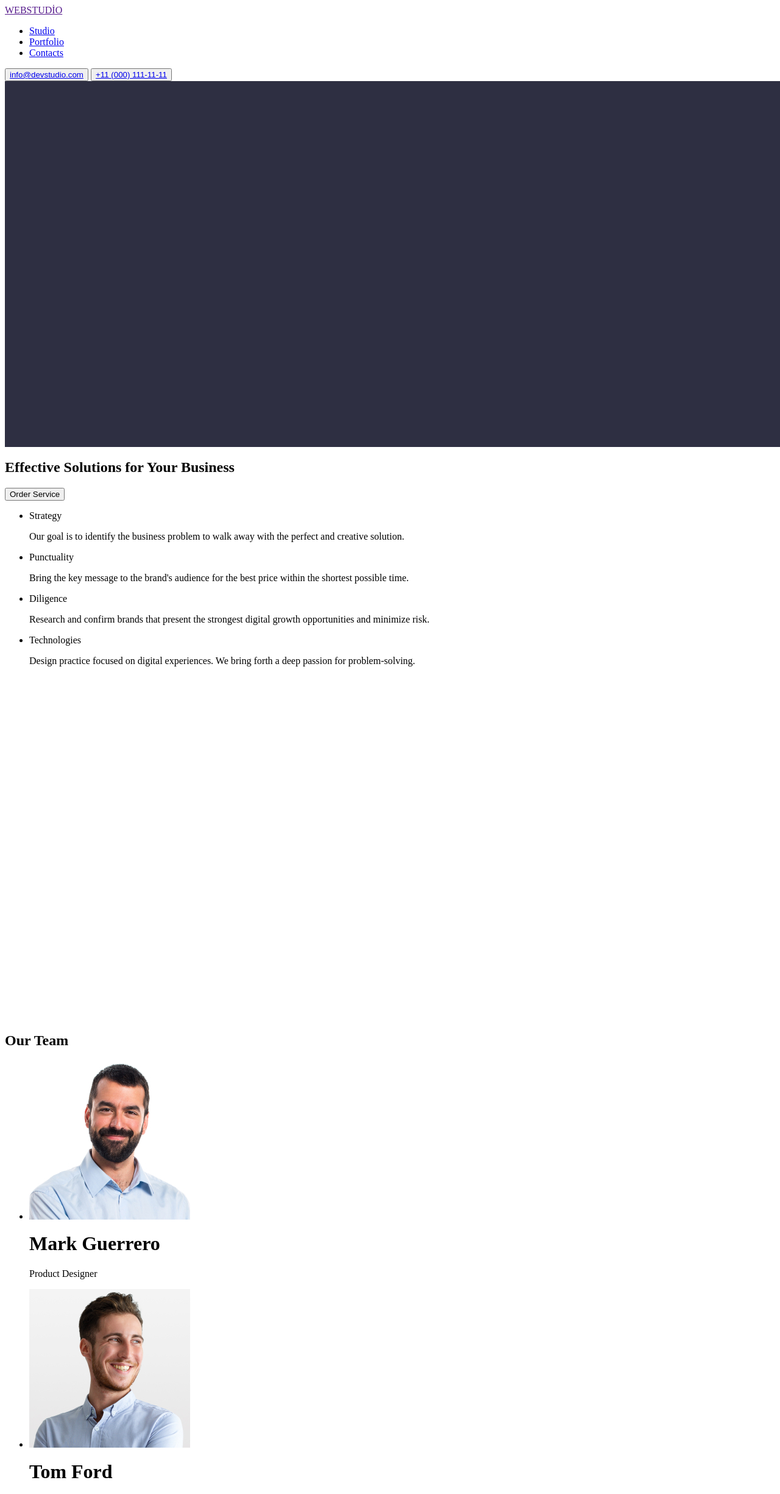
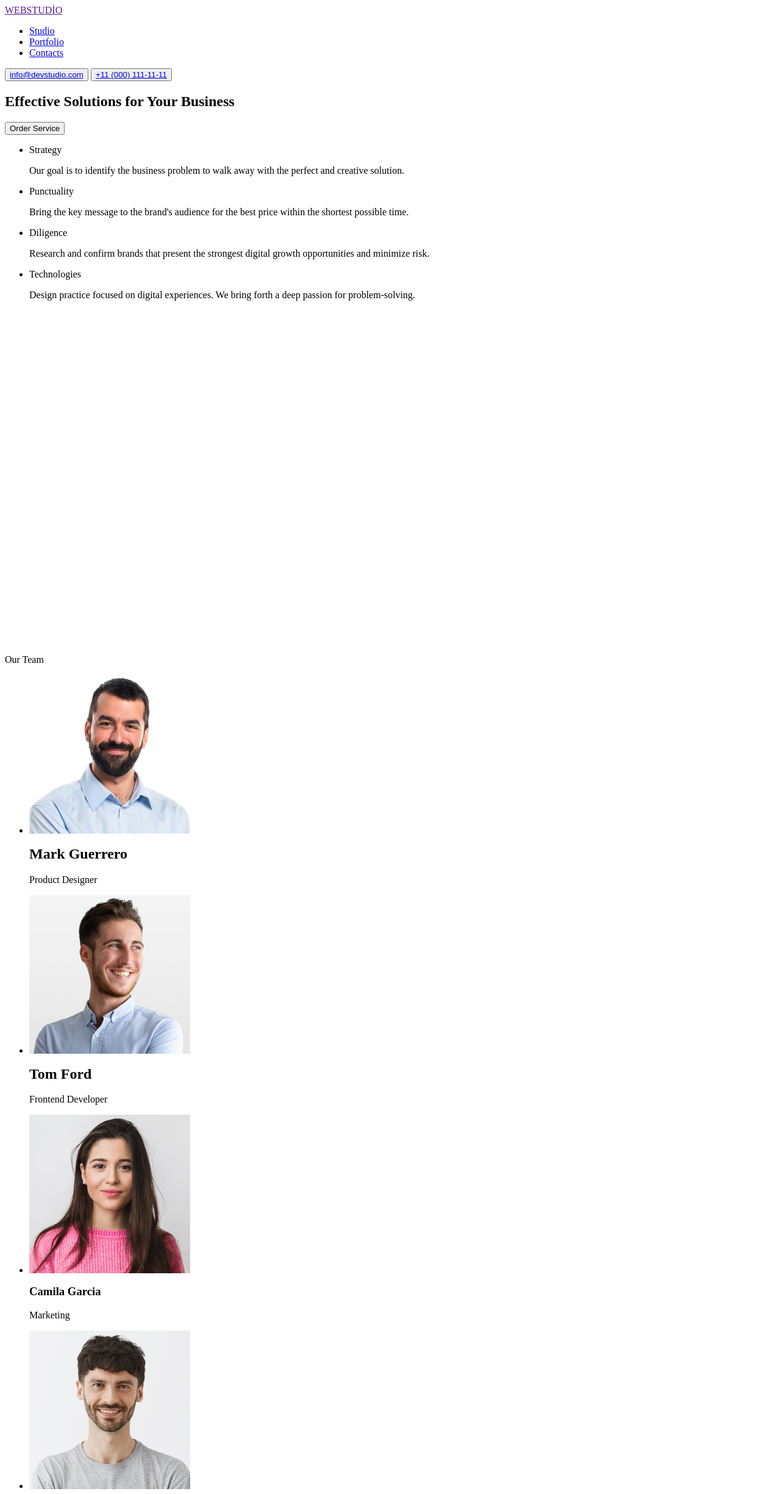
Before and after one commit to beatifultango/1.--dev, a plain HTML site: page index.html in a window 1280 px wide. Shown: the top 2450 px of the page at 61% size. Drawn offline with Linux system fonts and the light colour scheme.

Commit message:
after 1st feedback

```diff
--- a/index.html
+++ b/index.html
@@ -21,18 +21,12 @@
         </ul>
       </nav>
       <div name="Contacts">
-        <button><a href="#">info@devstudio.com</a></button>
-        <button><a href="#">+11 (000) 111-11-11</a></button>
+        <button><a href="mailto:someone@example.com">info@devstudio.com</a></button>
+        <button><a href="tel:+11 (000) 111-11-11">+11 (000) 111-11-11</a></button>
       </div>
     </header>
     <main>
       <section>
-        <img
-          src="images/Dark-bg (1).png"
-          alt="Effective Solutions for Your Business"
-          width="1440px"
-          height="600px"
-        />
         <h1>Effective Solutions for Your Business</h1>
         <button>Order Service</button>
       </section>
@@ -69,7 +63,7 @@
         </ul>
       </section>
       <section style="width: 1440; height: 732"></section>
-      <h2>Our Team</h2>
+      <section>Our Team
       <ul>
         <li>
           <img src="images/img.jpg" />
@@ -92,6 +86,7 @@
           <p>UI Designer</p>
         </li>
       </ul>
+    </section>
     </main>
     <footer>
       <a href="#">WEB STUDİO</a>
```
